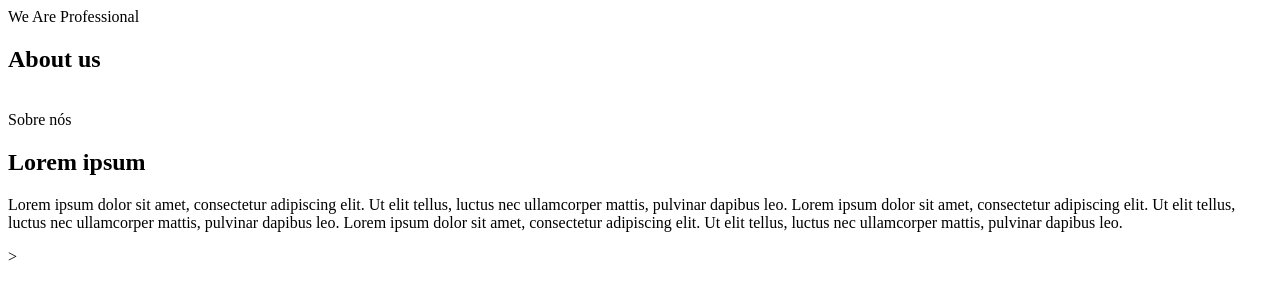
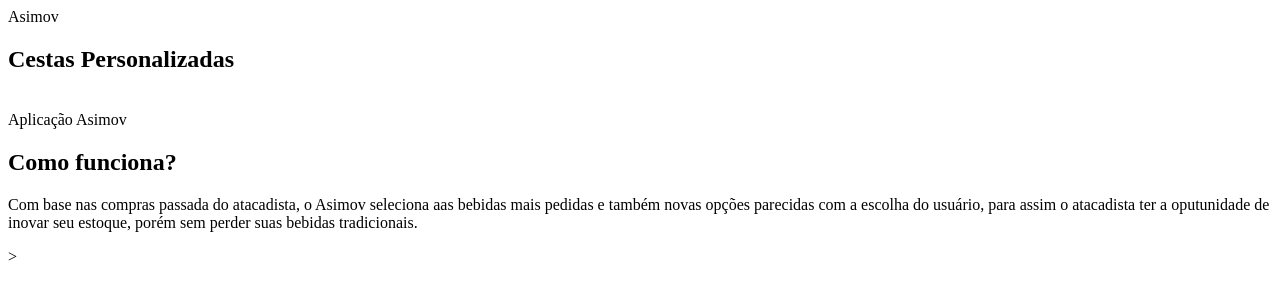
Before and after one commit to erikyryan/ambev-hackathon, a plain HTML site: page resources/cestaPersonalizada.html in a window 1280 px wide. Drawn offline with Linux system fonts and the light colour scheme.

Commit message:
atualização de texto

```diff
--- a/resources/cestaPersonalizada.html
+++ b/resources/cestaPersonalizada.html
@@ -11,8 +11,8 @@
 		<div class="header-pages">
 			<div class="pages-title">
 				<div class="container">
-					<span>We Are Professional</span>
-					<h2>About us</h2>
+					<span>Asimov</span>
+					<h2>Cestas Personalizadas</h2>
 				</div>
 			</div>
 		</div>
@@ -28,9 +28,9 @@
 					</div>
 					<div class="col-md-6">
 						<div class="entry">
-							<span>Sobre nós</span>
-							<h2>Lorem ipsum</h2>
-							<p>Lorem ipsum dolor sit amet, consectetur adipiscing elit. Ut elit tellus, luctus nec ullamcorper mattis, pulvinar dapibus leo. Lorem ipsum dolor sit amet, consectetur adipiscing elit. Ut elit tellus, luctus nec ullamcorper mattis, pulvinar dapibus leo. Lorem ipsum dolor sit amet, consectetur adipiscing elit. Ut elit tellus, luctus nec ullamcorper mattis, pulvinar dapibus leo.</p>
+							<span>Aplicação Asimov</span>
+							<h2>Como funciona?</h2>
+							<p>Com base nas compras passada do  atacadista, o Asimov seleciona aas bebidas mais pedidas  e também novas opções parecidas com a escolha do usuário, para assim o atacadista ter a oputunidade de inovar seu estoque, porém sem perder suas bebidas tradicionais.</p>
 						</div>
 					</div>
 				</div>
```
Also changed, not shown: resources/aboutUs.html (+1 -1 lines), resources/index.html (+5 -0 lines), 2 other files.
